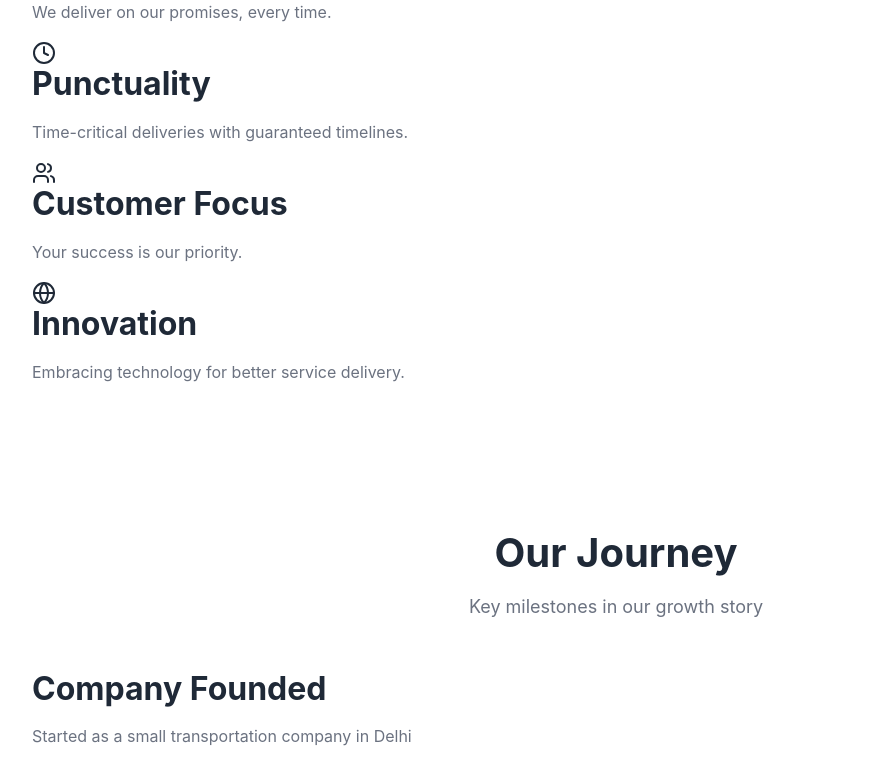
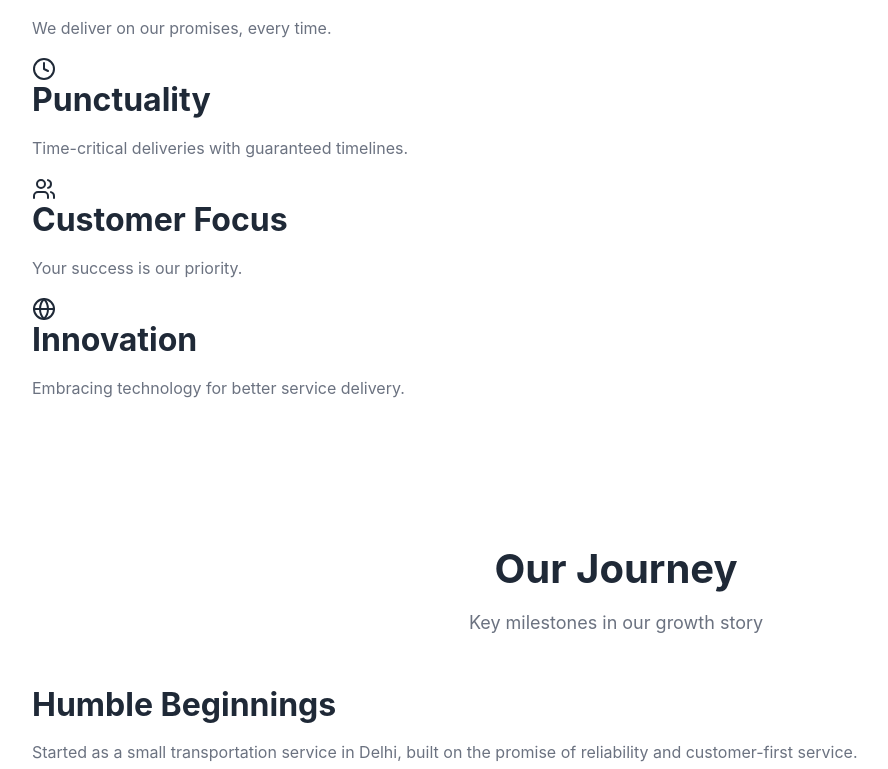
Before and after one commit to PriyanshVijay26/shree-ashtavinayak-logistics, a React (Create React App) app: page /about in a window 1280 px wide. Shown: the part 2013-2782 px from the top of the page, without its empty margins (24-912 px from the left). Built offline with nearby package versions, Linux system fonts and the light colour scheme.

Commit message:
Update website content and styling - Logo sizing increased for better visibility - Hero text padding reduced to improve layout - About page journey section completely rewritten - Team member count corrected (100+ to 10+) - Promotional text updated for better clarity

```diff
--- a/src/App.css
+++ b/src/App.css
@@ -128,18 +128,18 @@ p {
   text-decoration: none;
   color: var(--text-primary);
   font-weight: 700;
-  font-size: 1.5rem;
+  font-size: 1.75rem;
 }
 
 .company-logo {
-  width: 3.5rem;
-  height: 3.5rem;
+  width: 4.5rem;
+  height: 4.5rem;
   object-fit: contain;
 }
 
 .logo-icon {
-  width: 3rem;
-  height: 3rem;
+  width: 4rem;
+  height: 4rem;
   color: var(--primary-color);
 }
 
@@ -261,7 +261,7 @@ p {
 }
 
 .hero-text {
-  padding-left: 1rem;
+  padding-left: 0.5rem;
 }
 
 .hero-text h1 {
--- a/src/pages/About.tsx
+++ b/src/pages/About.tsx
@@ -16,28 +16,28 @@ const About: React.FC = () => {
   const milestones = [
     {
       year: '',
-      title: 'Company Founded',
-      description: 'Started as a small transportation company in Delhi'
+      title: 'Humble Beginnings',
+      description: 'Started as a small transportation service in Delhi, built on the promise of reliability and customer-first service.'
     },
     {
       year: '',
-      title: 'Expansion Phase',
-      description: 'Expanded to 10 major cities across India'
+      title: 'Growing Reach',
+      description: 'Quickly expanded operations to cover multiple major cities across India, connecting businesses with customers nationwide.'
     },
     {
       year: '',
-      title: 'Warehouse Addition',
-      description: 'Added warehousing and storage facilities'
+      title: 'Warehouse & Storage Solutions',
+      description: 'Added secure warehousing facilities to support faster dispatches and flexible inventory management.'
     },
     {
       year: '',
-      title: 'Local & National Services',
-      description: 'Launched comprehensive local and national shipping services'
+      title: 'Local & Nationwide Coverage',
+      description: 'Introduced comprehensive shipping solutions — from same-city deliveries to long-distance transport — tailored for every client\'s needs.'
     },
     {
       year: '',
-      title: 'Digital Transformation',
-      description: 'Implemented advanced tracking and management systems'
+      title: 'Smart Logistics',
+      description: 'Integrated advanced tracking, route optimization, and shipment management tools for complete transparency.'
     }
   ];
 
@@ -145,7 +145,7 @@ const About: React.FC = () => {
                 <div className="stat-label">Pin Code Coverage</div>
               </div>
               <div className="stat-item">
-                <div className="stat-number">100+</div>
+                <div className="stat-number">10+</div>
                 <div className="stat-label">Team Members</div>
               </div>
               <div className="stat-item">
--- a/src/pages/Home.tsx
+++ b/src/pages/Home.tsx
@@ -166,7 +166,7 @@ const Home = () => {
                   className="truck-message-box"
                 >
                   <Truck className="message-truck-icon" />
-                  <p>Handle your first order free of cost and experience our exceptional service quality!</p>
+                  <p>Your First Delivery is Free — Experience Our Reliable Door-to-Door Service and Save with Low-Cost Shipping</p>
                 </motion.div>
               </div>
             </div>
```
